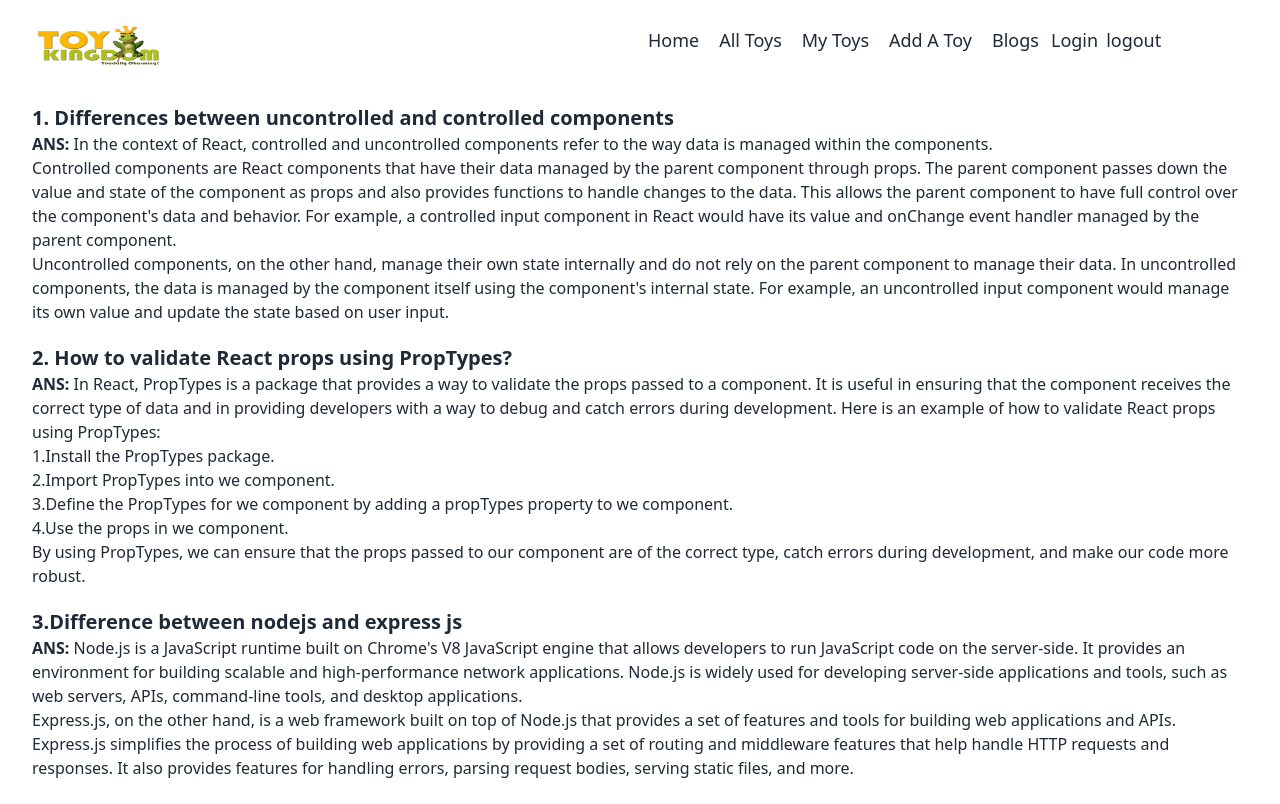
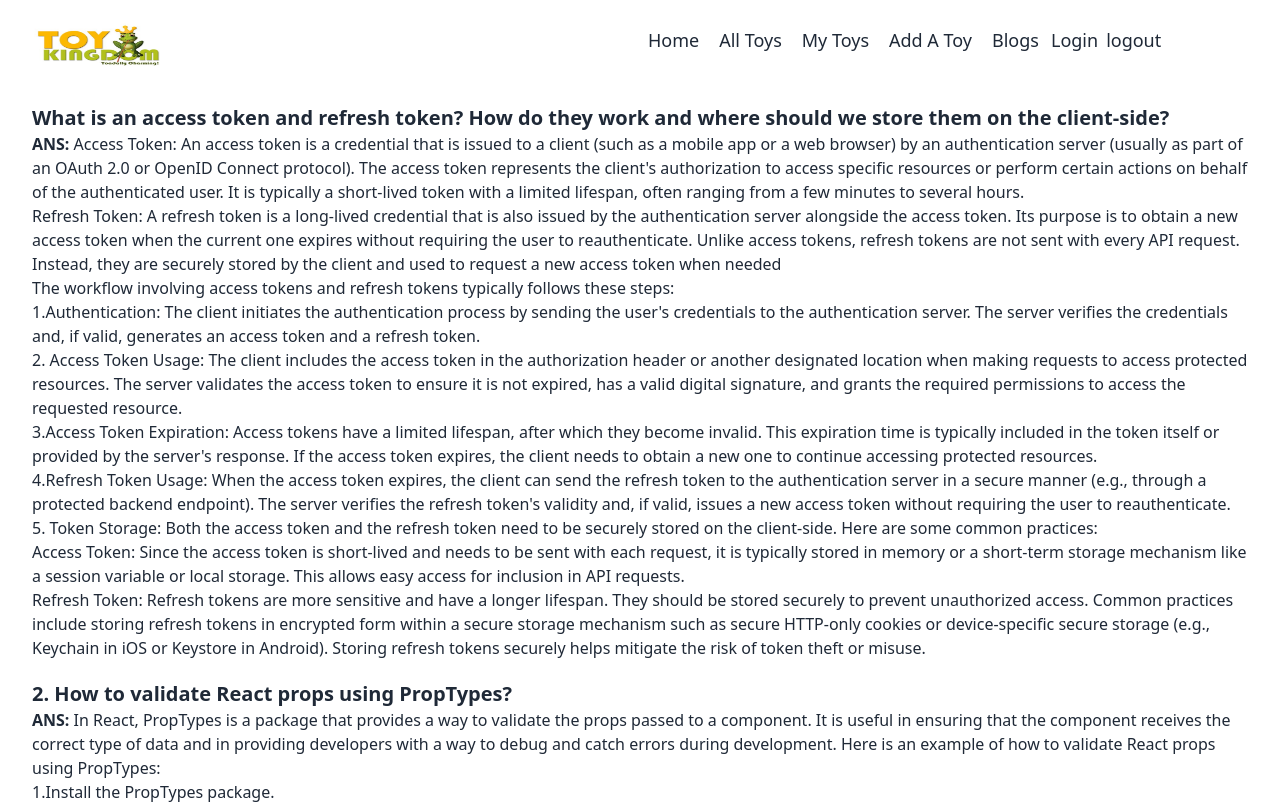
Before and after one commit to shakhawat-softdev/toy-marketplace-client, a React (Vite) app: page /blog in a window 1280 px wide. Shown: the top 804 px of the page. Built offline with nearby package versions, Linux system fonts and the light colour scheme; no server answers.

Commit message:
Login with Google is implemented

```diff
--- a/src/pages/Blog/Blog.jsx
+++ b/src/pages/Blog/Blog.jsx
@@ -10,13 +10,34 @@ const Blog = () => {
 
          <div className='px-4 py-2 mx-auto sm:max-w-xl md:max-w-full lg:max-w-screen-xl md:px-24 lg:px-8 flex flex-col gap-5'>
             <div>
-               <h1 className='font-bold text-xl'> 1. Differences between uncontrolled and controlled components</h1>
-               <p><span className='font-bold'>ANS:</span> In the context of React, controlled and uncontrolled components refer to the way data is managed within the components.</p>
+               <h1 className='font-bold text-xl'> What is an access token and refresh token? How do they work and where should we store them on the client-side?</h1>
+               <p><span className='font-bold'>ANS:</span> Access Token: An access token is a credential that is issued to a client (such as a mobile app or a web browser) by an authentication server (usually as part of an OAuth 2.0 or OpenID Connect protocol). The access token represents the client's authorization to access specific resources or perform certain actions on behalf of the authenticated user. It is typically a short-lived token with a limited lifespan, often ranging from a few minutes to several hours.</p>
                <p>
-                  Controlled components are React components that have their data managed by the parent component through props. The parent component passes down the value and state of the component as props and also provides functions to handle changes to the data. This allows the parent component to have full control over the component's data and behavior. For example, a controlled input component in React would have its value and onChange event handler managed by the parent component.
+                  Refresh Token: A refresh token is a long-lived credential that is also issued by the authentication server alongside the access token. Its purpose is to obtain a new access token when the current one expires without requiring the user to reauthenticate. Unlike access tokens, refresh tokens are not sent with every API request. Instead, they are securely stored by the client and used to request a new access token when needed
                </p>
                <p>
-                  Uncontrolled components, on the other hand, manage their own state internally and do not rely on the parent component to manage their data. In uncontrolled components, the data is managed by the component itself using the component's internal state. For example, an uncontrolled input component would manage its own value and update the state based on user input.
+                  The workflow involving access tokens and refresh tokens typically follows these steps:
+               </p>
+               <p>
+                  1.Authentication: The client  initiates the authentication process by sending the user's credentials to the authentication server. The server verifies the credentials and, if valid, generates an access token and a refresh token.
+               </p>
+               <p>
+                  2. Access Token Usage: The client includes the access token in the authorization header or another designated location  when making requests to access protected resources. The server validates the access token to ensure it is not expired, has a valid digital signature, and grants the required permissions to access the requested resource.
+               </p>
+               <p>
+                  3.Access Token Expiration: Access tokens have a limited lifespan, after which they become invalid. This expiration time is typically included in the token itself or provided by the server's response. If the access token expires, the client needs to obtain a new one to continue accessing protected resources.
+               </p>
+               <p>
+                  4.Refresh Token Usage: When the access token expires, the client can send the refresh token to the authentication server in a secure manner (e.g., through a protected backend endpoint). The server verifies the refresh token's validity and, if valid, issues a new access token without requiring the user to reauthenticate.
+               </p>
+               <p>
+                  5. Token Storage: Both the access token and the refresh token need to be securely stored on the client-side. Here are some common practices:
+               </p>
+               <p>
+                  Access Token: Since the access token is short-lived and needs to be sent with each request, it is typically stored in memory or a short-term storage mechanism like a session variable or local storage. This allows easy access for inclusion in API requests.
+               </p>
+               <p>
+                  Refresh Token: Refresh tokens are more sensitive and have a longer lifespan. They should be stored securely to prevent unauthorized access. Common practices include storing refresh tokens in encrypted form within a secure storage mechanism such as secure HTTP-only cookies or device-specific secure storage (e.g., Keychain in iOS or Keystore in Android). Storing refresh tokens securely helps mitigate the risk of token theft or misuse.
                </p>
             </div>
 
```
